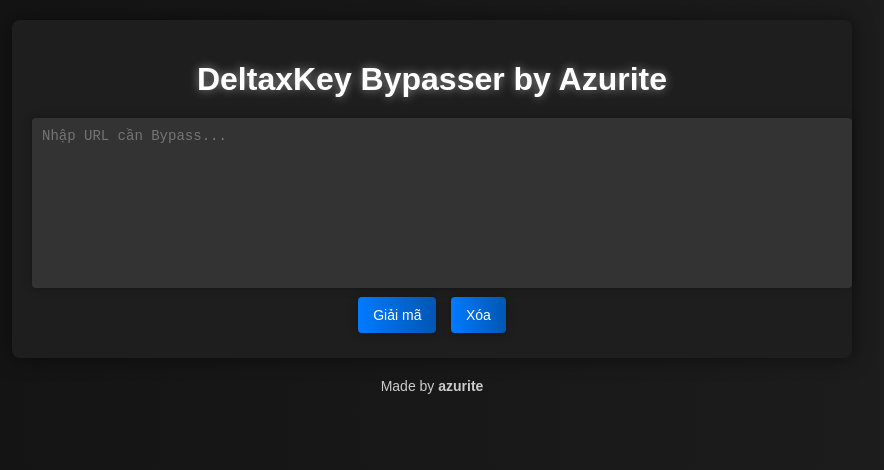
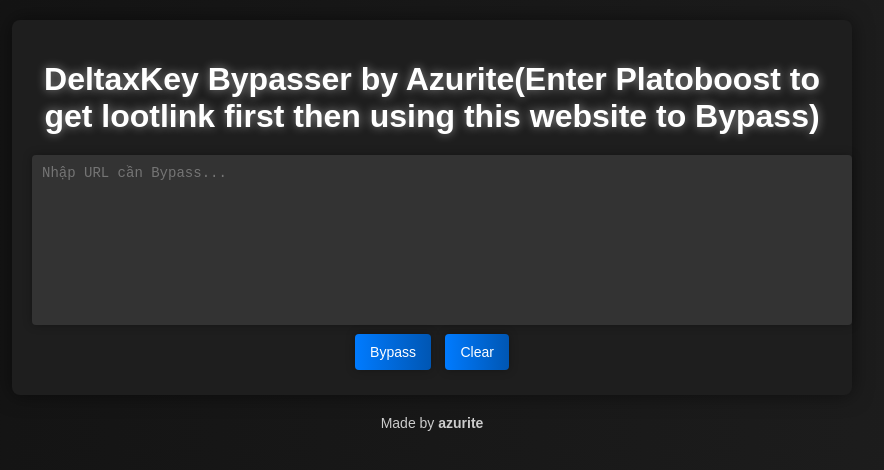
Before and after one commit to vippham/bypassdeltax, a plain HTML site: page index.html in a window 1280 px wide. Shown: the whole page, without its empty margins (208-1092 px from the left). Drawn offline with Linux system fonts and the light colour scheme.

Commit message:
Update index.html

```diff
--- a/index.html
+++ b/index.html
@@ -91,11 +91,11 @@
 </head>
 <body>
     <div class="container">
-        <h1>DeltaxKey Bypasser by Azurite</h1>
+        <h1>DeltaxKey Bypasser by Azurite(Enter Platoboost to get lootlink first then using this website to Bypass)</h1>
         <textarea id="inputUrl" placeholder="Nhập URL cần Bypass..."></textarea>
         <div style="text-align: center;">
-            <button onclick="decodeUrl()">Giải mã</button>
-            <button onclick="clearAll()">Xóa</button>
+            <button onclick="decodeUrl()">Bypass</button>
+            <button onclick="clearAll()">Clear</button>
         </div>
         <div class="result-section" id="result" style="display:none;">
             <h2>Kết quả: URL Đã Được Bypass</h2>
```
